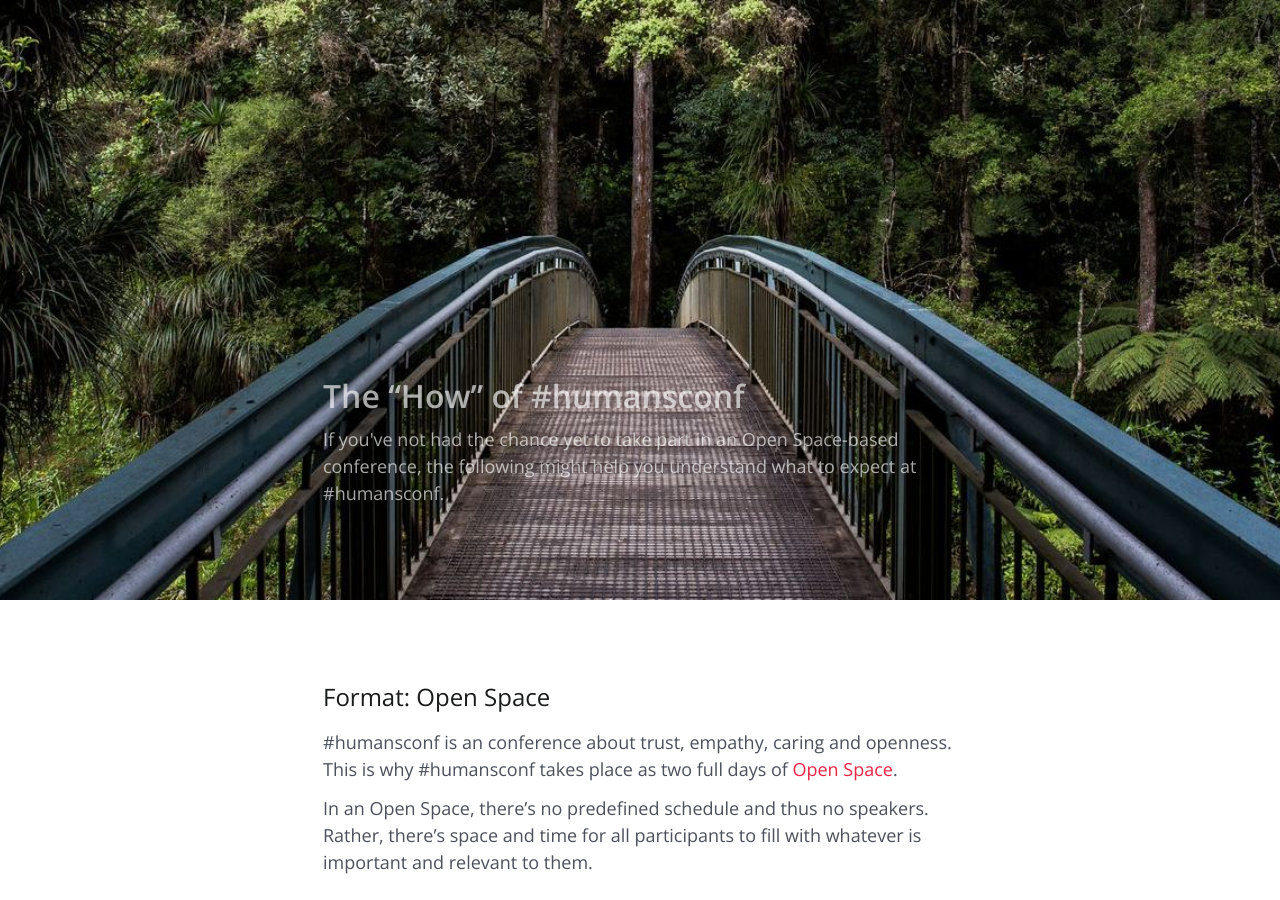
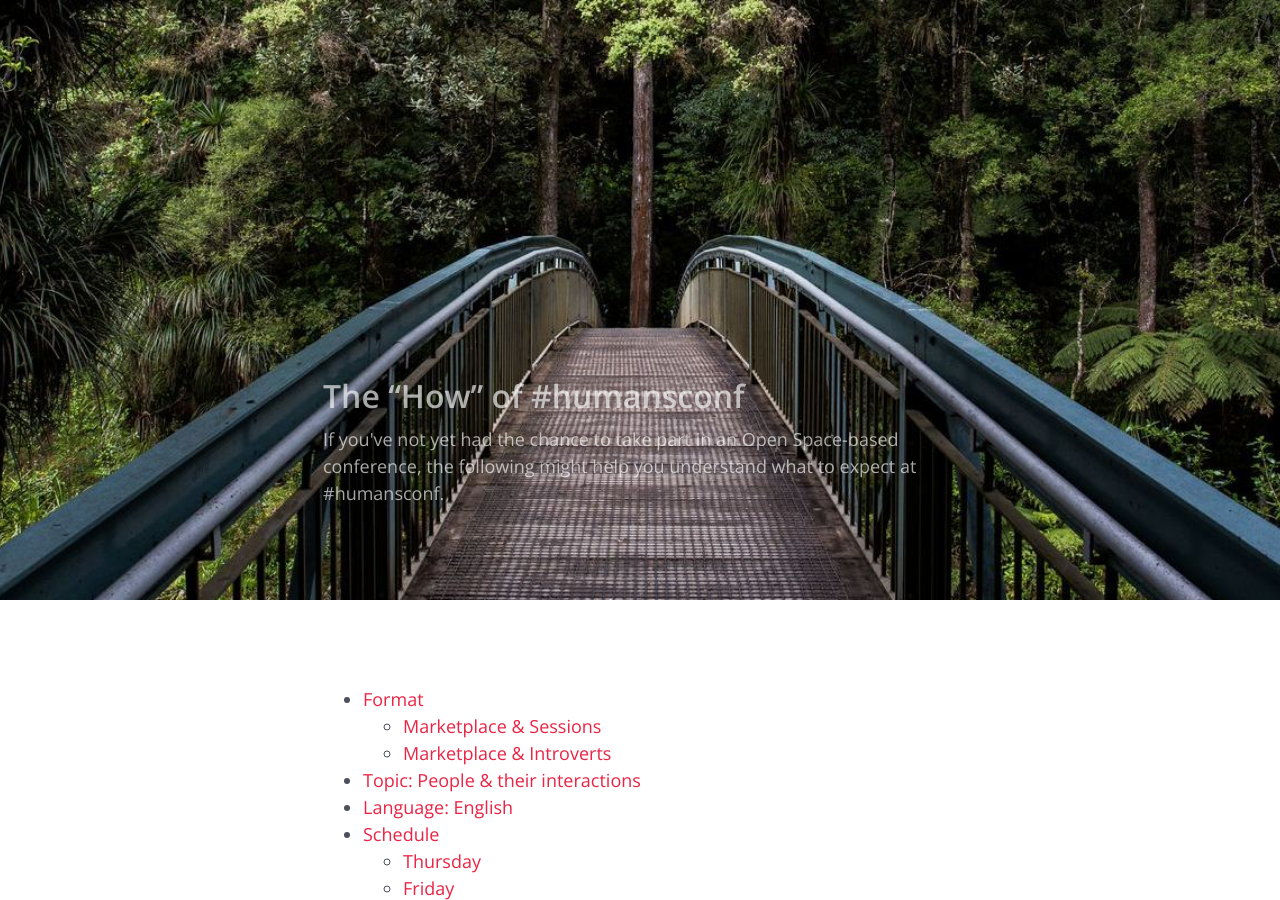
Before and after one commit to humansconf/humansconf.org, a Jekyll site: the page built from format.md, in a window 1280 px wide and 900 px high. Built offline with Jekyll 4.4.1, drawn with Linux system fonts in a browser that asks for light colours; some of the changed text lies outside the part shown.

Commit message:
add some anchors and a ToC to the format page

```diff
--- a/format.md
+++ b/format.md
@@ -2,18 +2,32 @@
 layout: page
 header_image: "header-format.jpg"
 summary: >-
-  If you've not had the chance yet to take part in an Open Space-based conference, the following might help you understand what to expect at #humansconf.
+  If you've not yet had the chance to take part in an Open Space-based conference, the following might help you understand what to expect at #humansconf.
 title: >-
  The “How” of #humansconf
 permalink: /format
 ---
 
+* [Format](#format)
+    * [Marketplace & Sessions](#sessions)
+    * [Marketplace & Introverts](#introverts)
+* [Topic: People & their interactions](#topic)
+* [Language: English](#language)
+* [Schedule](#schedule)
+    * [Thursday](#thursday)
+    * [Friday](#friday)
+    * [Saturday](#saturday)
+
+
+<a name="format"></a>
 ## Format: Open Space
 
 #humansconf is an conference about trust, empathy, caring and openness. This is why #humansconf takes place as two full days of [Open Space](https://agilecoachcamp.org/tiki-index.php?page=OpenSpace).
 
 In an Open Space, there's no predefined schedule and thus no speakers. Rather, there's space and time for all participants to fill with whatever is important and relevant to them.
 
+
+<a name="sessions"></a>
 ### Marketplace & Sessions
 
 Each morning of the conference all participants come together for the marketplace to jointly create the schedule for the day. A facilitator will help make this a great and effective experience for all.
@@ -35,6 +49,7 @@ There is no template for a session. Some might be as simple as a group of people
 And that’s what’s beautiful about Open Space. It's your space to come together and construct just about anything. #humansconf will be a space to do just that.
 
 
+<a name="introverts"></a>
 ### Marketplace & Introverts
 
 It's important that everybody feels comfortable and safe at #humansconf. In that sense, please note, that while active participation in the marketplace is encouraged, it is by no means mandatory.
@@ -44,6 +59,7 @@ It's important that everybody feels comfortable and safe at #humansconf. In that
 Everyone can engage with others at the conference to the level that is comfortable for them personally.
 
 
+<a name="topic"></a>
 ## Topic: People & their interactions
 
 Designing, building and operating tech products, all of it is a social activity. Similar, to how we all live in a community and the vast majority of us work in teams. That's why we set "People & their interactions" as the guiding topic of #humansconf.
@@ -52,6 +68,7 @@ So, we expect two days filled with discussions, talks, practical sessions, and m
 Be it about people’s experiences, challenges they’ve met and overcome. How they’ve organized teams to build successful technology. Or maybe about how they’ve failed in their endeavours and what they learned from those failures.
 
 
+<a name="language"></a>
 ## Language: English
 
 Participants will share their experiences with fellow humans from many different backgrounds. As such, the language spoken at #humansconf will be English, as it's the most common denominator among us.
@@ -59,11 +76,13 @@ Participants will share their experiences with fellow humans from many different
 We encourage everyone to speak English at all times, even when in small groups in order to be more inviting towards other participants who might like to join in on the discussion.
 
 
-## Schedule
+<a name="schedule"></a>
+## Schedule: Thursday to Saturday
 
-The conference will run from late afternoon of Thursday the 21st of May, to late afternoon of Saturday the 23rd. Here’s how that will look like:
+The conference will run from late afternoon of Thursday the 21st of May, to late afternoon of Saturday the 23rd. Even though there's no predefined schedule of sessions, there's still some structure. Here’s how that will look like:
 
 
+<a name="thursday"></a>
 ### Thursday
 
 We expect check-in to start at around 4:00pm.
@@ -72,6 +91,7 @@ We expect check-in to start at around 4:00pm.
 
 Dinner will be served around 6:00pm, so everyone can get a nice meal before starting any evening activities.
 
+<a name="friday"></a>
 ### Friday
 
 After breakfast, all participants meet in the same room to start planning the day’s Open Space schedule with a marketplace. Shortly thereafter the sessions will begin. We’ll have lunch break after the first block, and carry on until the late afternoon with the rest of the sessions.
@@ -80,6 +100,7 @@ At the end of the day, we’ll all meet again in the same room where we started
 
 Dinner will be served by the hotel in the evening and there’ll be enough rooms and spaces for any kind of activities you might propose.
 
+<a name="saturday"></a>
 ### Saturday
 
 The day will run in the same manner as Friday, but it will end with the closing of #humansconf in the late afternoon, between 5:00 and 6:00pm. Please, be aware that participants that leave the hotel this day won’t have access to the dinner being served by them.
```
